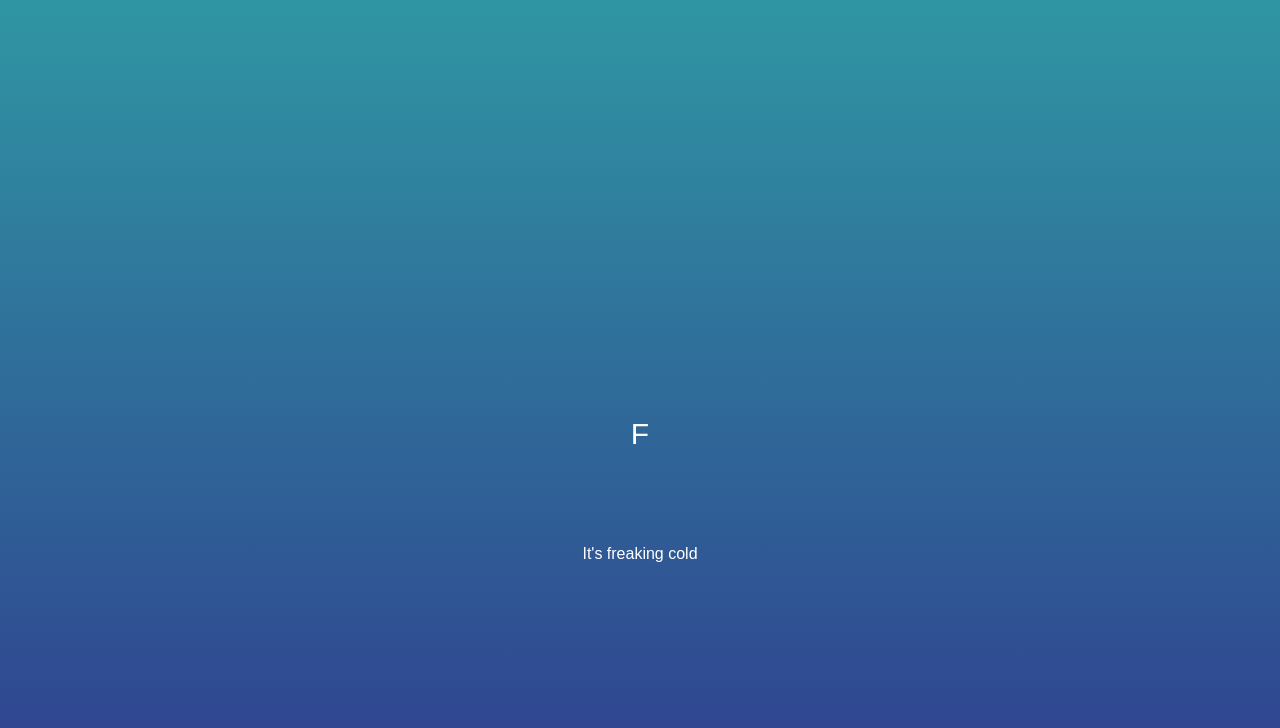
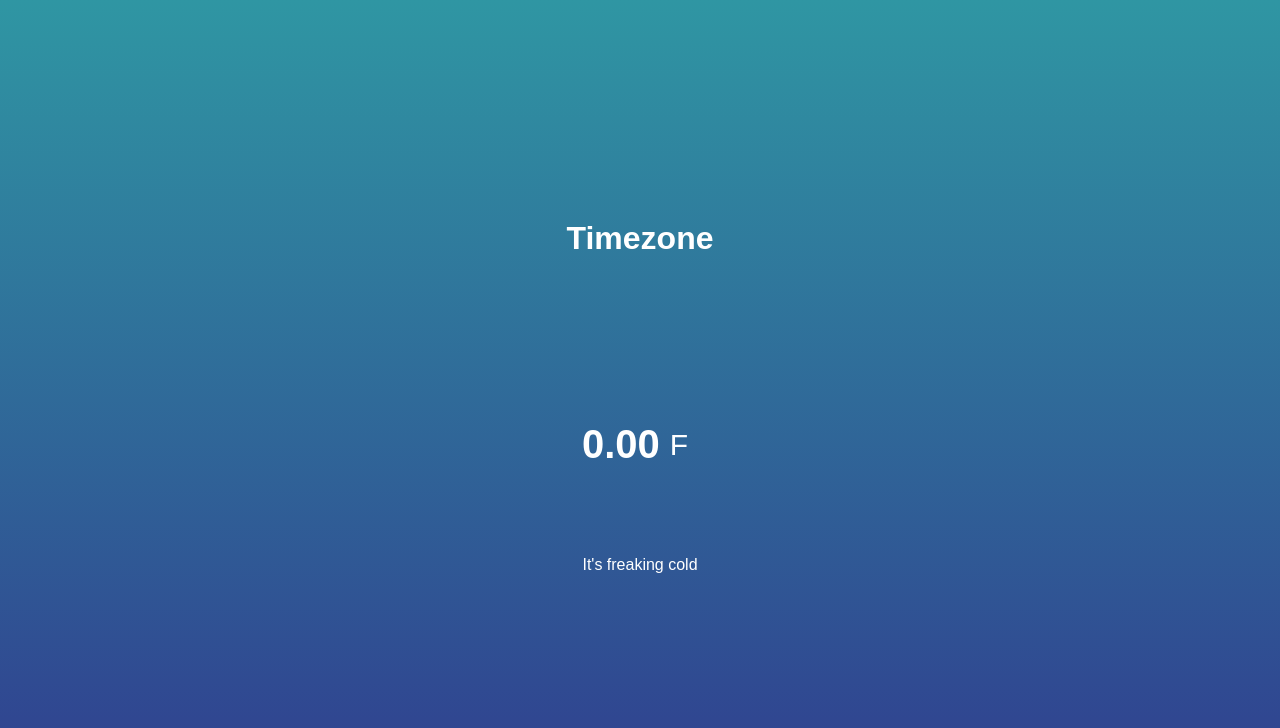
Before and after one commit to khareemah/weather-app, a plain HTML site: page index.html in a window 1280 px wide. Drawn offline with Linux system fonts and the light colour scheme.

Commit message:
added html text

```diff
--- a/index.html
+++ b/index.html
@@ -8,10 +8,10 @@
     <link rel="stylesheet" href="style.css" />
   </head>
   <body>
-    <h1 class="location-timezone"></h1>
+    <h1 class="location-timezone">Timezone</h1>
     <div class="temperature">
       <div class="degree-section">
-        <h2 class="temperature-degree"></h2>
+        <h2 class="temperature-degree">0.00</h2>
         <span>F</span>
       </div>
       <div class="temperature-description">It's freaking cold</div>
```
